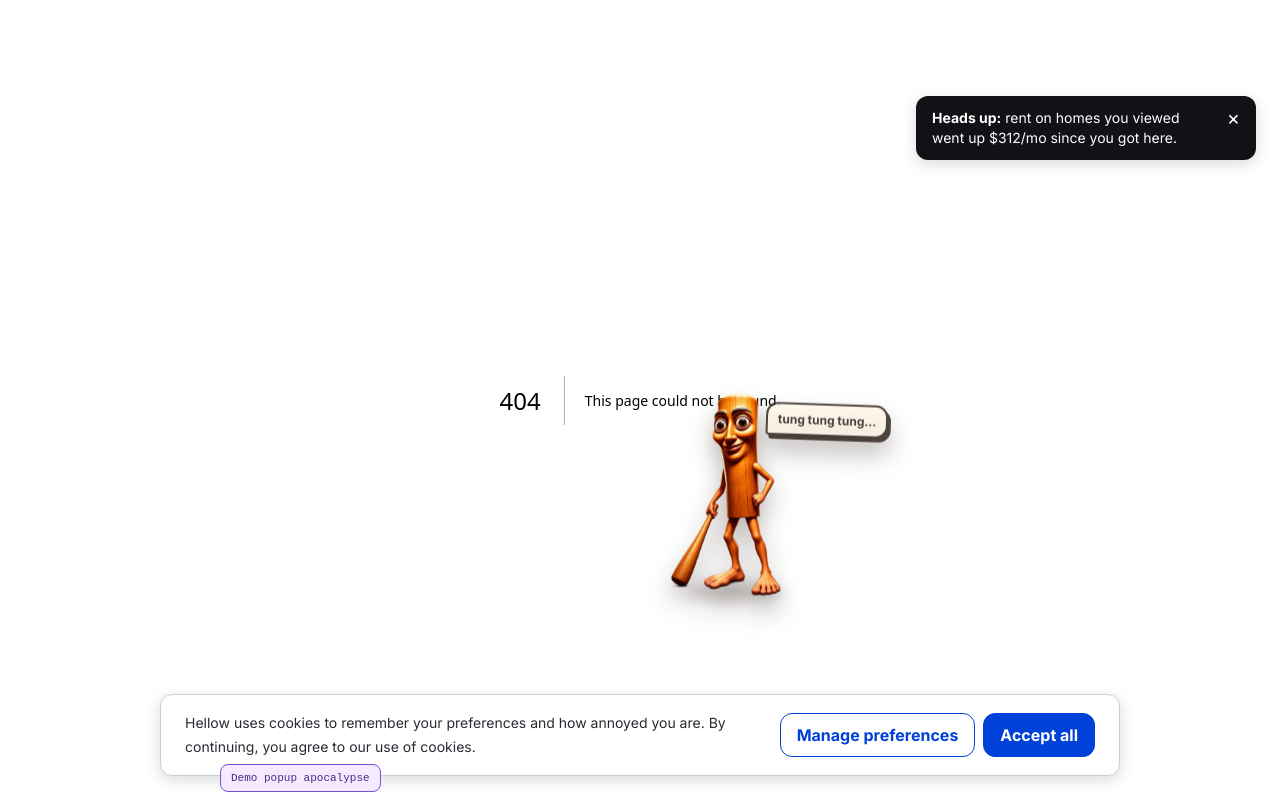
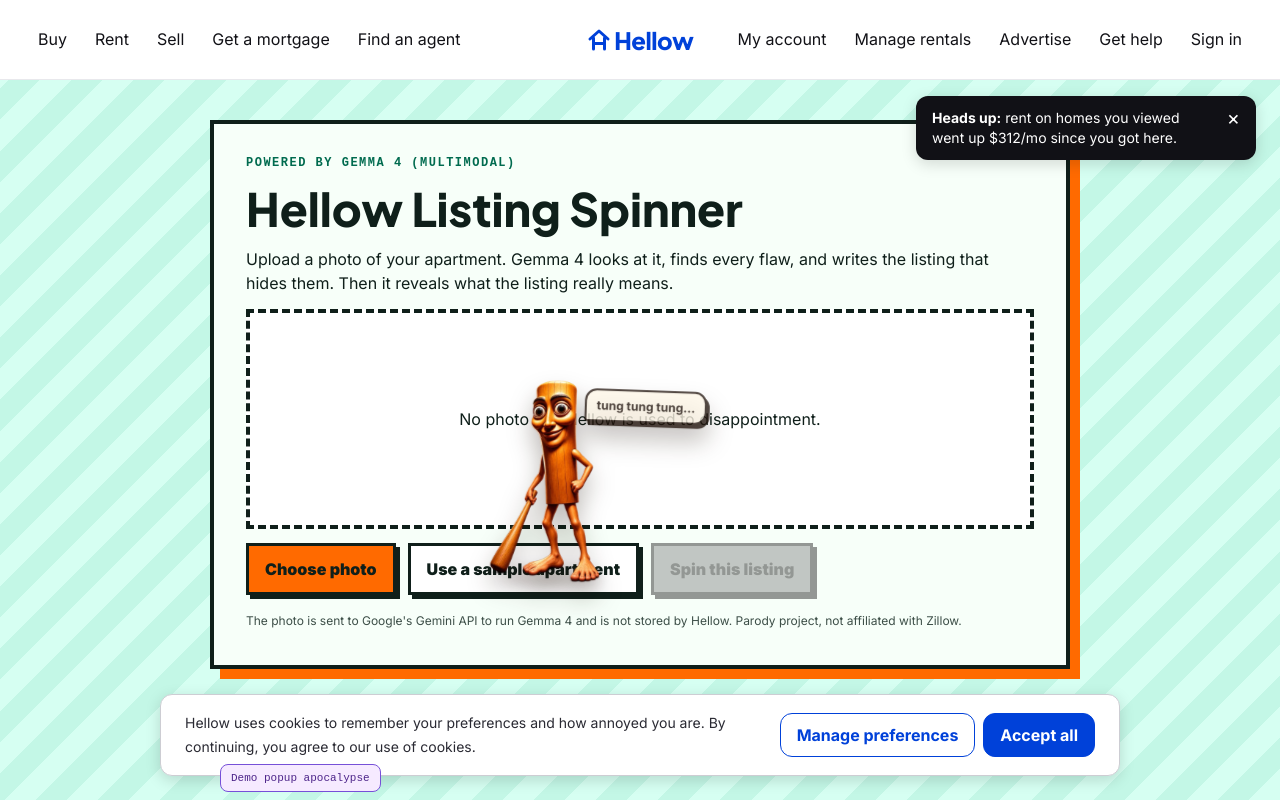
Before and after one commit to zekariasasaminew/MLH-Apt-Hell, a Next.js app: page /spin in a window 1280 px wide. Before the commit this address had no page. Shown: the top 802 px of the page. Built offline with nearby package versions, Linux system fonts and the light colour scheme.

Commit message:
Add the /spin page: upload a photo, read the listing and what it really means

```diff
--- /dev/null
+++ b/src/app/spin/ListingSpinner.tsx
@@ -0,0 +1,156 @@
+"use client";
+
+import { useState } from "react";
+import styles from "./spin.module.css";
+
+type SpinResult = {
+  headline: string;
+  description: string;
+  translations: { said: string; meant: string }[];
+  fees: { name: string; amount: number }[];
+  hellowScore: number;
+  model: string;
+};
+
+type Payload = { mimeType: string; data: string } | { sampleUrl: string };
+
+const SAMPLE_URL = "https://images.unsplash.com/photo-1564013799919-ab600027ffc6?auto=format&fit=crop&w=800&q=75";
+const MAX_SIDE = 1024;
+
+async function shrinkToJpeg(file: File): Promise<{ mimeType: string; data: string; preview: string }> {
+  const bitmap = await createImageBitmap(file);
+  const scale = Math.min(1, MAX_SIDE / Math.max(bitmap.width, bitmap.height));
+  const canvas = document.createElement("canvas");
+  canvas.width = Math.round(bitmap.width * scale);
+  canvas.height = Math.round(bitmap.height * scale);
+  canvas.getContext("2d")?.drawImage(bitmap, 0, 0, canvas.width, canvas.height);
+  const preview = canvas.toDataURL("image/jpeg", 0.8);
+  return { mimeType: "image/jpeg", data: preview.split(",")[1], preview };
+}
+
+export function ListingSpinner() {
+  const [preview, setPreview] = useState<string | null>(null);
+  const [payload, setPayload] = useState<Payload | null>(null);
+  const [result, setResult] = useState<SpinResult | null>(null);
+  const [truth, setTruth] = useState(false);
+  const [busy, setBusy] = useState(false);
+  const [error, setError] = useState<string | null>(null);
+
+  async function onFile(file: File | undefined) {
+    if (!file) return;
+    setResult(null);
+    setError(null);
+    try {
+      const { preview: url, mimeType, data } = await shrinkToJpeg(file);
+      setPreview(url);
+      setPayload({ mimeType, data });
+    } catch {
+      setError("Hellow could not read that file. Try a real photo of a real disappointment.");
+    }
+  }
+
+  function useSample() {
+    setResult(null);
+    setError(null);
+    setPreview(SAMPLE_URL);
+    setPayload({ sampleUrl: SAMPLE_URL });
+  }
+
+  async function spin() {
+    if (!payload) return;
+    setBusy(true);
+    setError(null);
+    setTruth(false);
+    try {
+      const res = await fetch("/api/spin", {
+        method: "POST",
+        headers: { "content-type": "application/json" },
+        body: JSON.stringify("sampleUrl" in payload ? payload : { image: payload }),
+      });
+      const json = await res.json();
+      if (!res.ok) setError(json.error ?? "Spinning failed. Please pay a retry fee.");
+      else setResult(json);
+    } catch {
+      setError("Spinning failed. Please pay a retry fee.");
+    } finally {
+      setBusy(false);
+    }
+  }
+
+  const feeTotal = result?.fees.reduce((sum, fee) => sum + (Number(fee.amount) || 0), 0) ?? 0;
+
+  return (
+    <main className={styles.main}>
+      <section className={styles.card}>
+        <p className={styles.eyebrow}>POWERED BY GEMMA 4 (MULTIMODAL)</p>
+        <h1>Hellow Listing Spinner</h1>
+        <p>
+          Upload a photo of your apartment. Gemma 4 looks at it, finds every flaw, and writes the listing that hides
+          them. Then it reveals what the listing really means.
+        </p>
+
+        <div className={styles.drop}>
+          {preview ? (
+            // eslint-disable-next-line @next/next/no-img-element
+            <img src={preview} alt="Apartment to spin" className={styles.preview} />
+          ) : (
+            <span>No photo yet. Hellow is used to disappointment.</span>
+          )}
+        </div>
+
+        <div className={styles.row}>
+          <label className={styles.button}>
+            Choose photo
+            <input type="file" accept="image/*" onChange={(e) => onFile(e.target.files?.[0])} hidden />
+          </label>
+          <button type="button" className={styles.buttonGhost} onClick={useSample}>
+            Use a sample apartment
+          </button>
+          <button type="button" className={styles.button} onClick={spin} disabled={!payload || busy}>
+            {busy ? "Gemma is squinting at your wallpaper..." : "Spin this listing"}
+          </button>
+        </div>
+        <p className={styles.fine}>
+          The photo is sent to Google&apos;s Gemini API to run Gemma 4 and is not stored by Hellow. Parody project, not
+          affiliated with Zillow.
+        </p>
+        {error && <p role="alert" className={styles.error}>{error}</p>}
+      </section>
+
+      {result && (
+        <section className={styles.card} aria-live="polite">
+          <p className={styles.eyebrow}>{truth ? "WHAT IT REALLY MEANS" : "THE LISTING"}</p>
+          <h2>{result.headline}</h2>
+          <p className={styles.copy}>{result.description}</p>
+
+          <ul className={styles.translations}>
+            {result.translations.map((t) => (
+              <li key={t.said}>
+                <b>&ldquo;{t.said}&rdquo;</b>
+                {truth && <span> means: {t.meant}</span>}
+              </li>
+            ))}
+          </ul>
+
+          <h3>Move-in costs</h3>
+          <ul className={styles.fees}>
+            {result.fees.map((fee) => (
+              <li key={fee.name}><span>{fee.name}</span><b>${fee.amount}</b></li>
+            ))}
+            <li className={styles.total}><span>Total, before rent</span><b>${feeTotal}</b></li>
+          </ul>
+
+          <p className={styles.score}>
+            Hellow Score: <b>{result.hellowScore}</b>/100 {truth ? "(it was always this bad)" : ""}
+          </p>
+          <button type="button" className={styles.buttonGhost} onClick={() => setTruth((v) => !v)}>
+            {truth ? "Back to the lies" : "Translate the realtor-speak"}
+          </button>
+          <p className={styles.fine}>
+            {result.model === "offline-fallback" ? "Gemma was unreachable, so this is a canned spin." : `Written by ${result.model}.`}
+          </p>
+        </section>
+      )}
+    </main>
+  );
+}
--- /dev/null
+++ b/src/app/spin/page.tsx
@@ -0,0 +1,10 @@
+import type { Metadata } from "next";
+import { SiteHeader } from "@/components/site/SiteHeader";
+import { SiteFooter } from "@/components/site/SiteFooter";
+import { ListingSpinner } from "./ListingSpinner";
+
+export const metadata: Metadata = { title: "Listing Spinner | Hellow" };
+
+export default function SpinPage() {
+  return <><SiteHeader /><ListingSpinner /><SiteFooter /></>;
+}
--- /dev/null
+++ b/src/app/spin/spin.module.css
@@ -0,0 +1,20 @@
+.main { min-height: calc(100vh - 80px); display: grid; gap: 24px; align-content: start; padding: 40px 16px 80px; background: repeating-linear-gradient(-45deg, #d6fff2 0 22px, #c3f7e6 22px 44px); color: #0f1f1a; }
+.card { display: grid; gap: 14px; width: min(860px, 100%); margin: 0 auto; padding: clamp(18px, 4vw, 32px); border: 4px solid #0f1f1a; background: #f7fff9; box-shadow: 10px 10px 0 #ff6a00; }
+.card h1, .card h2 { font-family: var(--font-display); font-size: clamp(28px, 5vw, 46px); line-height: 1.05; }
+.eyebrow { color: #006b4f; font: 900 12px/1.2 monospace; letter-spacing: 1.5px; }
+.drop { display: grid; place-items: center; min-height: 220px; border: 4px dashed #0f1f1a; background: #fff; padding: 12px; text-align: center; }
+.preview { max-width: 100%; max-height: 380px; object-fit: contain; }
+.row { display: flex; flex-wrap: wrap; gap: 12px; }
+.button, .buttonGhost { min-height: 46px; padding: 11px 16px; border: 3px solid #0f1f1a; background: #ff6a00; color: #0f1f1a; font-weight: 900; cursor: pointer; box-shadow: 4px 4px 0 #0f1f1a; }
+.buttonGhost { background: #fff; }
+.button:disabled { cursor: not-allowed; opacity: .45; filter: grayscale(1); }
+.card button:focus-visible, .card label:focus-within { outline: 4px solid #00aeea; outline-offset: 3px; }
+.fine { font-size: 12px; color: #3d4f48; }
+.error { color: #a30000; font-weight: 800; }
+.copy { font-size: 18px; line-height: 1.5; font-style: italic; }
+.translations { display: grid; gap: 8px; padding-left: 20px; }
+.translations span { color: #a30000; font-weight: 700; }
+.fees { display: grid; gap: 6px; list-style: none; padding: 0; }
+.fees li { display: flex; justify-content: space-between; gap: 12px; padding: 8px 10px; border-bottom: 2px dotted #0f1f1a; }
+.total { border: 3px solid #0f1f1a !important; background: #ffe36b; font-weight: 900; }
+.score { font-size: 20px; }
```
